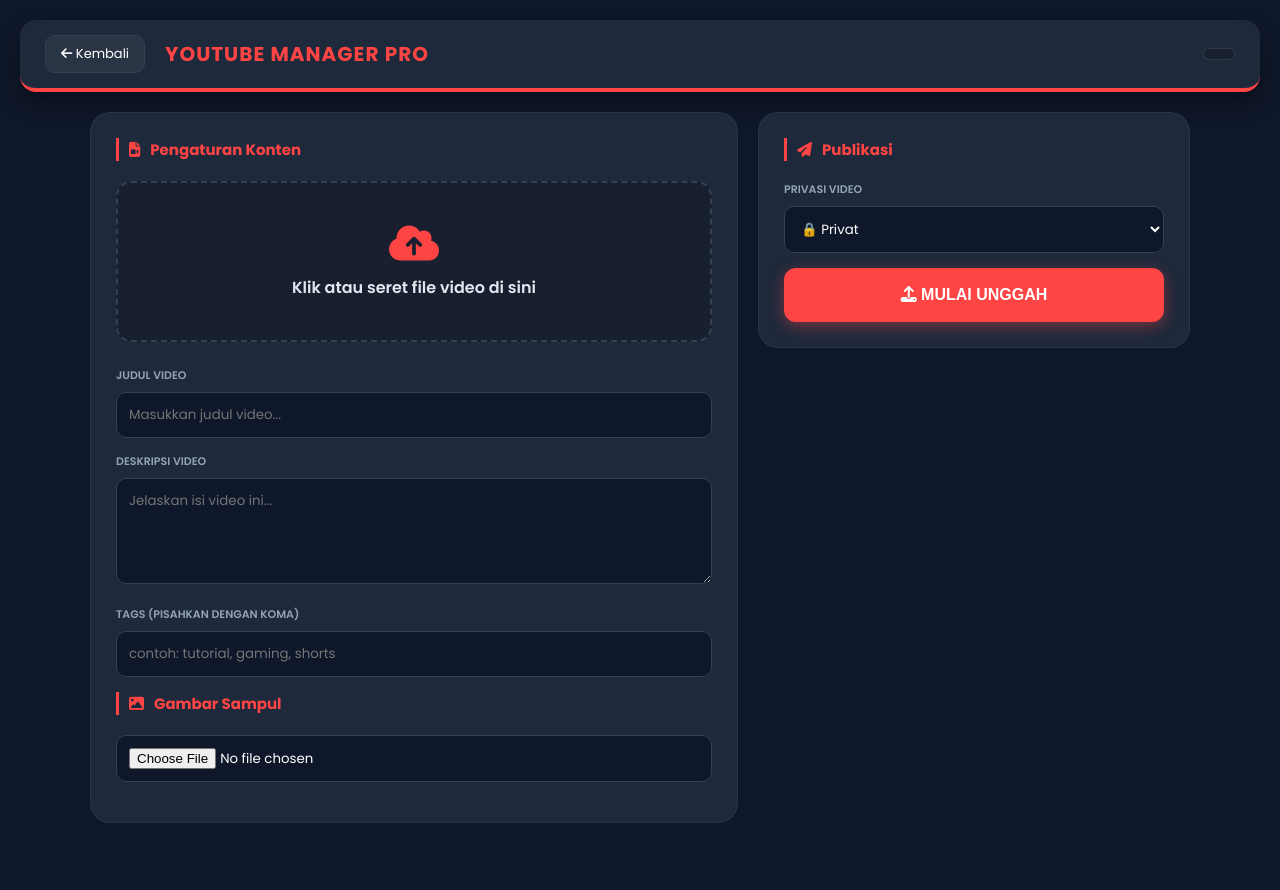
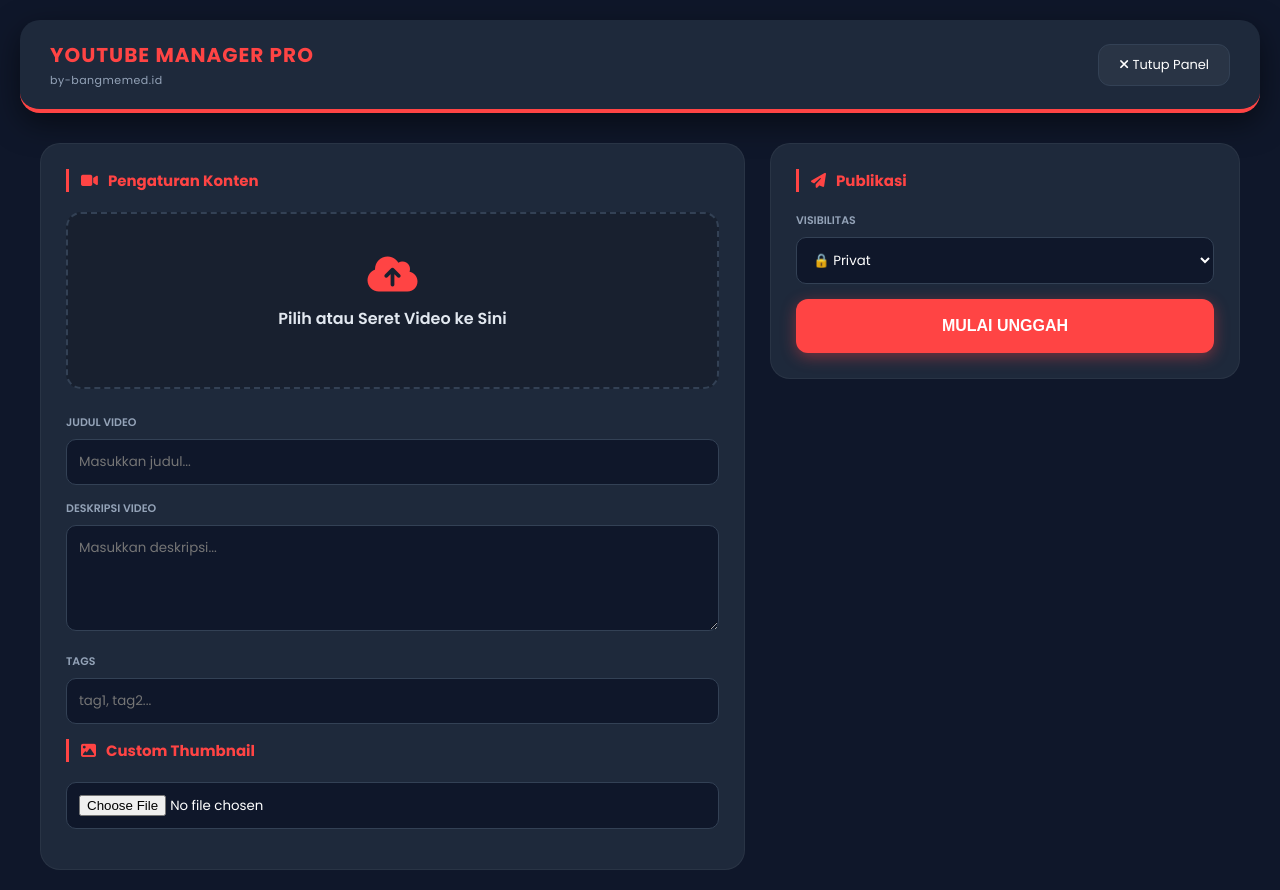
Before and after one commit to bangmemedid/yt-manager-pro, a plain HTML site: page manager.html in a window 1280 px wide. Before the commit the page ends 843 px from the top, so only its background shows below. Drawn offline with Linux system fonts and the light colour scheme.

Commit message:
Update manager.html

```diff
--- a/manager.html
+++ b/manager.html
@@ -9,75 +9,75 @@
     <style>
         :root { --neon-red: #ff4444; --bg-dark: #0f172a; --panel: #1e293b; --input: #0f172a; }
         body { font-family: 'Poppins', sans-serif; background: var(--bg-dark); color: #e2e8f0; margin: 0; padding: 20px; }
-        .container { max-width: 1100px; margin: auto; display: grid; grid-template-columns: 1.5fr 1fr; gap: 20px; }
 
-        /* Header & Navigasi */
+        /* HEADER BARU (SIMETRIS) */
         header {
-            grid-column: 1 / -1;
-            display: flex;
+            display: grid;
+            grid-template-columns: 1fr 1fr 1fr; /* Membagi header jadi 3 bagian sama besar */
             align-items: center;
-            justify-content: space-between;
-            padding: 15px 25px;
+            padding: 20px 30px;
             background: var(--panel);
-            border-radius: 16px;
+            border-radius: 20px;
             border-bottom: 4px solid var(--neon-red);
-            margin-bottom: 20px;
-            box-shadow: 0 10px 20px rgba(0,0,0,0.4);
+            margin-bottom: 30px;
+            box-shadow: 0 10px 30px rgba(0,0,0,0.5);
         }
-        .header-left { display: flex; align-items: center; gap: 20px; }
+
+        /* Bagian Kiri: Branding */
+        .header-left { display: flex; flex-direction: column; gap: 2px; }
+        .brand-title { margin: 0; font-size: 20px; font-weight: 700; color: var(--neon-red); text-transform: uppercase; letter-spacing: 1px; }
+        .brand-sub { font-size: 11px; color: #94a3b8; font-weight: 400; letter-spacing: 0.5px; }
+
+        /* Bagian Tengah: Profil Mewah */
+        .header-center { display: flex; flex-direction: column; align-items: center; gap: 10px; }
+        .profile-circle {
+            width: 70px;
+            height: 70px;
+            border-radius: 50%;
+            border: 3px solid var(--neon-red);
+            box-shadow: 0 0 15px rgba(255, 68, 68, 0.5);
+            object-fit: cover;
+        }
+        .channel-name { font-size: 16px; font-weight: 600; color: white; margin: 0; }
+
+        /* Bagian Kanan: Navigasi */
+        .header-right { display: flex; justify-content: flex-end; }
         .btn-back {
             background: rgba(255,255,255,0.05);
             border: 1px solid #334155;
             color: white;
-            padding: 8px 15px;
-            border-radius: 10px;
+            padding: 10px 20px;
+            border-radius: 12px;
             cursor: pointer;
             font-size: 13px;
             transition: 0.3s;
             text-decoration: none;
         }
-        .btn-back:hover { background: var(--neon-red); border-color: var(--neon-red); }
+        .btn-back:hover { background: var(--neon-red); border-color: var(--neon-red); box-shadow: 0 0 10px var(--neon-red); }
 
-        .brand h1 { margin: 0; font-size: 20px; color: var(--neon-red); text-transform: uppercase; letter-spacing: 1px; }
+        /* Container Layout */
+        .container { max-width: 1200px; margin: auto; display: grid; grid-template-columns: 1.5fr 1fr; gap: 25px; }
+        .panel { background: var(--panel); padding: 25px; border-radius: 20px; border: 1px solid rgba(255,255,255,0.05); }
+        h3 { margin: 0 0 20px 0; font-size: 15px; color: var(--neon-red); display: flex; align-items: center; gap: 10px; border-left: 3px solid var(--neon-red); padding-left: 12px; }
 
-        .channel-profile { display: flex; align-items: center; gap: 12px; background: rgba(0,0,0,0.2); padding: 5px 15px; border-radius: 30px; border: 1px solid rgba(255,255,255,0.1); }
-        .channel-profile img { width: 35px; height: 35px; border-radius: 50%; border: 1.5px solid var(--neon-red); }
-        .channel-name { font-weight: 700; font-size: 13px; }
+        /* Form Styling */
+        label { display: block; margin-bottom: 8px; font-size: 11px; font-weight: 600; color: #94a3b8; text-transform: uppercase; }
+        input, textarea, select { width: 100%; padding: 12px; background: var(--input); border: 1px solid #334155; color: white; border-radius: 10px; font-family: inherit; margin-bottom: 15px; box-sizing: border-box; outline: none; }
+        input:focus { border-color: var(--neon-red); }
 
-        /* Panel Box */
-        .panel { background: var(--panel); padding: 25px; border-radius: 20px; border: 1px solid rgba(255,255,255,0.05); }
-        h3 { margin: 0 0 20px 0; font-size: 15px; color: var(--neon-red); display: flex; align-items: center; gap: 10px; border-left: 3px solid var(--neon-red); padding-left: 10px; }
-
-        /* Forms */
-        label { display: block; margin-bottom: 8px; font-size: 11px; font-weight: 600; color: #94a3b8; text-transform: uppercase; }
-        input, textarea, select { width: 100%; padding: 12px; background: var(--input); border: 1px solid #334155; color: white; border-radius: 10px; font-family: inherit; margin-bottom: 15px; box-sizing: border-box; outline: none; transition: 0.2s; }
-        input:focus, textarea:focus { border-color: var(--neon-red); }
-
-        /* Upload Area */
         .upload-area { border: 2px dashed #334155; padding: 40px; text-align: center; border-radius: 15px; cursor: pointer; transition: 0.3s; background: rgba(0,0,0,0.2); }
         .upload-area:hover { border-color: var(--neon-red); background: rgba(255,68,68,0.05); }
         .preview-media { width: 100%; border-radius: 12px; margin-top: 15px; display: none; border: 2px solid #334155; }
 
-        /* Progress & Log (Hacker Style) */
+        /* Progress & Log (Neon Green) */
         .progress-box { display: none; margin-top: 20px; padding: 20px; background: #000; border-radius: 15px; border: 1px solid #334155; }
         .bar-bg { width: 100%; height: 10px; background: #1e293b; border-radius: 10px; overflow: hidden; margin: 12px 0; }
-        .bar-fill { width: 0%; height: 100%; background: linear-gradient(90deg, #ff4444, #ff8888); box-shadow: 0 0 15px var(--neon-red); transition: 0.3s; }
+        .bar-fill { width: 0%; height: 100%; background: var(--neon-red); box-shadow: 0 0 15px var(--neon-red); transition: 0.3s; }
+        .log { font-family: 'Courier New', monospace; font-size: 12px; color: #00ff41; height: 100px; overflow-y: auto; margin-top: 15px; padding: 10px; background: rgba(0,255,65,0.05); border-radius: 8px; }
 
-        .log {
-            font-family: 'Courier New', Courier, monospace;
-            font-size: 12px;
-            color: #00ff41;
-            height: 120px;
-            overflow-y: auto;
-            margin-top: 15px;
-            padding: 10px;
-            background: rgba(0, 255, 65, 0.05);
-            border-radius: 8px;
-        }
-
-        .btn-send { width: 100%; padding: 18px; background: var(--neon-red); color: white; border: none; border-radius: 12px; font-weight: 700; cursor: pointer; font-size: 16px; transition: 0.3s; box-shadow: 0 4px 15px rgba(255,68,68,0.4); text-transform: uppercase; }
+        .btn-send { width: 100%; padding: 18px; background: var(--neon-red); color: white; border: none; border-radius: 12px; font-weight: 700; cursor: pointer; font-size: 16px; transition: 0.3s; box-shadow: 0 4px 15px rgba(255,68,68,0.4); }
         .btn-send:hover { transform: translateY(-3px); box-shadow: 0 8px 25px rgba(255,68,68,0.6); }
-        .btn-send:disabled { background: #475569; box-shadow: none; cursor: not-allowed; transform: none; }
+        .btn-send:disabled { background: #475569; cursor: not-allowed; }
 
         .schedule-ui { display: none; background: rgba(255,68,68,0.1); padding: 15px; border-radius: 10px; margin-bottom: 20px; border: 1px solid var(--neon-red); }
     </style>
@@ -86,38 +86,41 @@
 
 <header>
     <div class="header-left">
+        <div class="brand-title">YouTube Manager Pro</div>
+        <div class="brand-sub">by-bangmemed.id</div>
+    </div>
+
+    <div class="header-center" id="chanUI">
+        </div>
+
+    <div class="header-right">
         <a href="#" onclick="window.close()" class="btn-back">
-            <i class="fas fa-arrow-left"></i> Kembali
+            <i class="fas fa-times"></i> Tutup Panel
         </a>
-        <div class="brand">
-            <h1>YouTube Manager Pro</h1>
-        </div>
     </div>
-    <div class="channel-profile" id="chanUI">
-        </div>
 </header>
 
 <div class="container">
     <div class="left-side">
         <section class="panel">
-            <h3><i class="fas fa-file-video"></i> Pengaturan Konten</h3>
+            <h3><i class="fas fa-video"></i> Pengaturan Konten</h3>
             <div class="upload-area" onclick="document.getElementById('inVid').click()">
                 <i class="fas fa-cloud-upload-alt" style="font-size: 40px; color: var(--neon-red)"></i>
-                <p style="margin: 10px 0 0 0; font-weight: 600;">Klik atau seret file video di sini</p>
+                <p style="margin-top:10px; font-weight:600;">Pilih atau Seret Video ke Sini</p>
                 <input type="file" id="inVid" accept="video/*" style="display:none">
             </div>
             <video id="vPrev" class="preview-media" controls></video>
 
             <label style="margin-top: 25px;">Judul Video</label>
-            <input type="text" id="vTitle" placeholder="Masukkan judul video...">
+            <input type="text" id="vTitle" placeholder="Masukkan judul...">
 
             <label>Deskripsi Video</label>
-            <textarea id="vDesc" rows="4" placeholder="Jelaskan isi video ini..."></textarea>
+            <textarea id="vDesc" rows="4" placeholder="Masukkan deskripsi..."></textarea>
 
-            <label>Tags (Pisahkan dengan koma)</label>
-            <input type="text" id="vTags" placeholder="contoh: tutorial, gaming, shorts">
+            <label>Tags</label>
+            <input type="text" id="vTags" placeholder="tag1, tag2...">
 
-            <h3><i class="fas fa-image"></i> Gambar Sampul</h3>
+            <h3><i class="fas fa-image"></i> Custom Thumbnail</h3>
             <input type="file" id="inThumb" accept="image/*">
             <img id="tPrev" class="preview-media">
         </section>
@@ -126,22 +129,21 @@
     <div class="right-side">
         <section class="panel">
             <h3><i class="fas fa-paper-plane"></i> Publikasi</h3>
-
-            <label>Privasi Video</label>
+            <label>Visibilitas</label>
             <select id="vPriv" onchange="toggleSched()">
                 <option value="private">🔒 Privat</option>
                 <option value="unlisted">🔗 Unlisted</option>
                 <option value="public">🌐 Publik Langsung</option>
-                <option value="scheduled">📅 Jadwalkan Tayang</option>
+                <option value="scheduled">📅 Jadwalkan</option>
             </select>
 
             <div id="schedUI" class="schedule-ui">
-                <label>Waktu Publikasi</label>
+                <label>Waktu Tayang</label>
                 <input type="datetime-local" id="vDate">
             </div>
 
             <button class="btn-send" id="btnGo" onclick="mulaiUpload()">
-                <i class="fas fa-upload"></i> Mulai Unggah
+                MULAI UNGGAH
             </button>
 
             <div class="progress-box" id="pBox">
@@ -150,7 +152,7 @@
                     <span id="pPerc">0%</span>
                 </div>
                 <div class="bar-bg"><div class="bar-fill" id="pFill"></div></div>
-                <div class="log" id="vLog">> Menunggu file...</div>
+                <div class="log" id="vLog">> Menunggu perintah...</div>
             </div>
         </section>
     </div>
```
